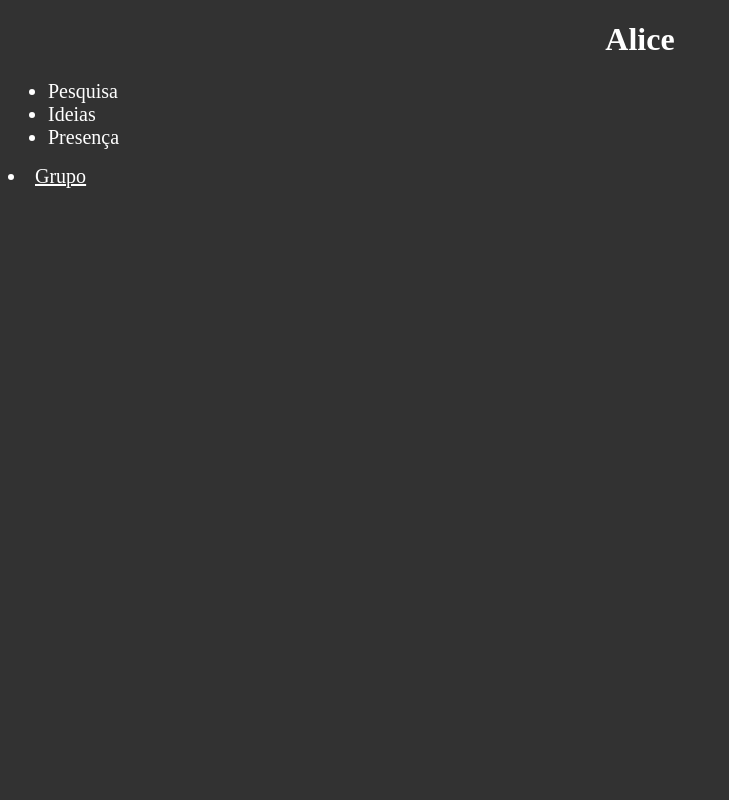
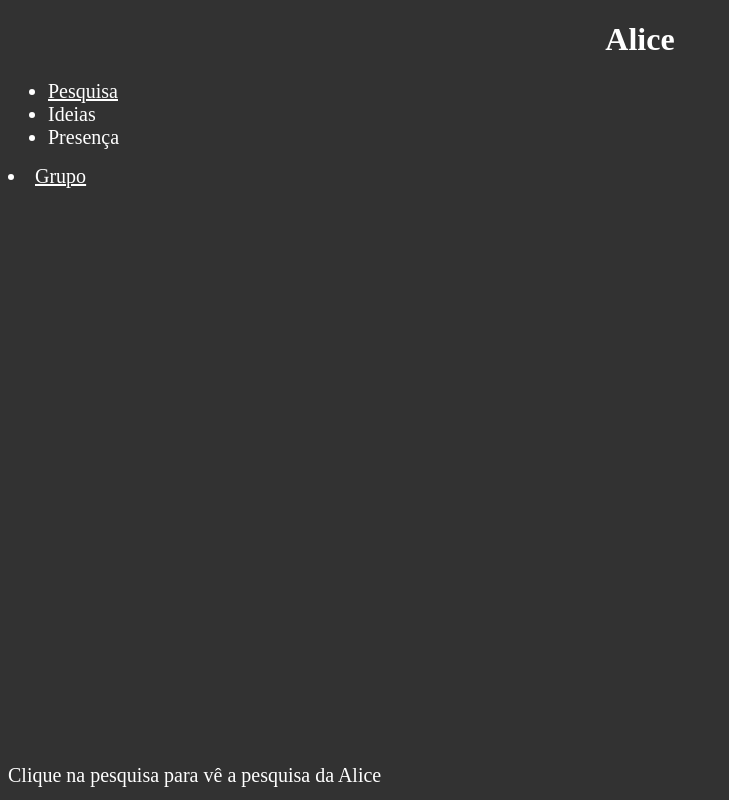
Before and after one commit to BryanWIlton/phubing, a plain HTML site: page index/alice.html in a window 1280 px wide. Shown: the whole page, without its empty margins (0-729 px from the left). Drawn offline with Linux system fonts and the light colour scheme.

Commit message:
first commit

```diff
--- a/index/alice.css
+++ b/index/alice.css
@@ -14,3 +14,9 @@ li {
     font-size: 20px;
     position: relative;
 }
+
+.click {
+    position: absolute;
+    top: 93%;
+    font-size: 20px;
+}
--- a/index/alice.html
+++ b/index/alice.html
@@ -10,11 +10,12 @@
 <body>
     <h1>Alice</h1>
     <ul>
-        <li>Pesquisa</li>
+        <a href="./sobre.html"><li>Pesquisa</li></a>
         <li>Ideias</li>
         <li>Presença</li>
     </ul>
+    <a href="./grupo.html"><li id='pi'>Grupo</li></a>
 
-    <a href="./grupo.html"><li id='pi'>Grupo</li></a>
+    <p class='click'>Clique na pesquisa para vê a pesquisa da Alice</p>
 </body>
 </html>
--- a/index/ana.css
+++ b/index/ana.css
@@ -14,3 +14,9 @@ li {
     font-size: 20px;
     position: relative;
 }
+
+.click {
+    position: absolute;
+    top: 93%;
+    font-size: 20px;
+}
--- a/index/arthur.css
+++ b/index/arthur.css
@@ -14,3 +14,9 @@ li {
     font-size: 20px;
     position: relative;
 }
+
+.click {
+    position: absolute;
+    top: 93%;
+    font-size: 20px;
+}
--- a/index/bryan.css
+++ b/index/bryan.css
@@ -14,3 +14,9 @@ li {
     font-size: 20px;
     position: relative;
 }
+
+.click {
+    position: absolute;
+    top: 93%;
+    font-size: 20px;
+}
--- a/index/cecilia.css
+++ b/index/cecilia.css
@@ -14,3 +14,9 @@ li {
     font-size: 20px;
     position: relative;
 }
+
+.click {
+    position: absolute;
+    top: 93%;
+    font-size: 20px;
+}
--- a/index/enzo.css
+++ b/index/enzo.css
@@ -14,3 +14,9 @@ li {
     font-size: 20px;
     position: relative;
 }
+
+.click {
+    position: absolute;
+    top: 93%;
+    font-size: 20px;
+}
```
Also changed, not shown: index/ana.html (+3 -1 lines), index/arthur.html (+3 -1 lines), index/bryan.html (+2 -1 lines), index/cecilia.html (+2 -1 lines), index/enzo.html (+2 -1 lines), 1 other file.
